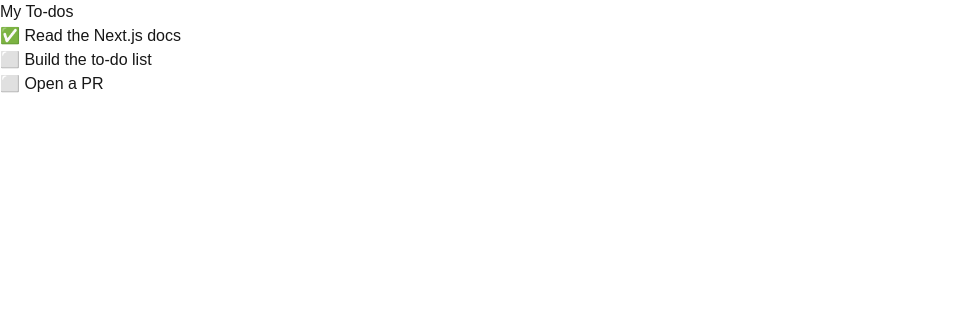
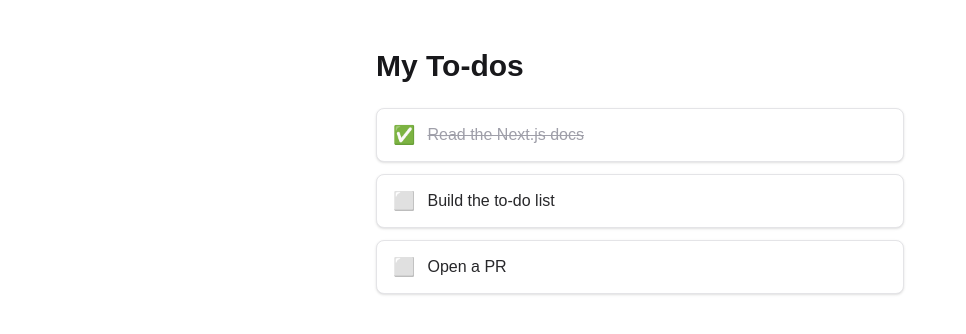
Before and after one commit to sol-wizard/blotz-todo-app-ai2-1118-1545, a Next.js app: page / in a window 1280 px wide. Shown: the top 334 px of the page, without its empty margins (0-966 px from the left). Built offline with nearby package versions, Linux system fonts and the light colour scheme.

Commit message:
Style the page and list with Tailwind

```diff
--- a/app/components/TodoItem.tsx
+++ b/app/components/TodoItem.tsx
@@ -5,8 +5,11 @@ interface TodoItemProps {
 
 export default function TodoItem({ title, isDone }: TodoItemProps) {
   return (
-    <li>
-      {isDone ? "✅" : "⬜"} {title}
+    <li className="flex items-center gap-3 rounded-lg border border-zinc-200 bg-white px-4 py-3 shadow-sm">
+      <span className="text-lg">{isDone ? "✅" : "⬜"}</span>
+      <span className={isDone ? "text-zinc-400 line-through" : "text-zinc-800"}>
+        {title}
+      </span>
     </li>
   );
 }
--- a/app/layout.tsx
+++ b/app/layout.tsx
@@ -13,8 +13,8 @@ const geistMono = Geist_Mono({
 });
 
 export const metadata: Metadata = {
-  title: "Create Next App",
-  description: "Generated by create next app",
+  title: "Blotz To-do App",
+  description: "A to-do app built with Next.js",
 };
 
 export default function RootLayout({ children }: LayoutProps<"/">) {
@@ -23,7 +23,7 @@ export default function RootLayout({ children }: LayoutProps<"/">) {
       lang="en"
       className={`${geistSans.variable} ${geistMono.variable} h-full antialiased`}
     >
-      <body className="min-h-full flex flex-col">{children}</body>
+      <body className="min-h-full flex flex-col bg-zinc-50">{children}</body>
     </html>
   );
 }
--- a/app/page.tsx
+++ b/app/page.tsx
@@ -9,9 +9,9 @@ const todos: Todo[] = [
 
 export default function Home() {
   return (
-    <main>
-      <h1>My To-dos</h1>
-      <ul>
+    <main className="mx-auto w-full max-w-xl px-6 py-12">
+      <h1 className="mb-6 text-3xl font-bold text-zinc-900">My To-dos</h1>
+      <ul className="flex flex-col gap-3">
         {todos.map((todo) => (
           <TodoItem key={todo.id} title={todo.title} isDone={todo.isDone} />
         ))}
```
